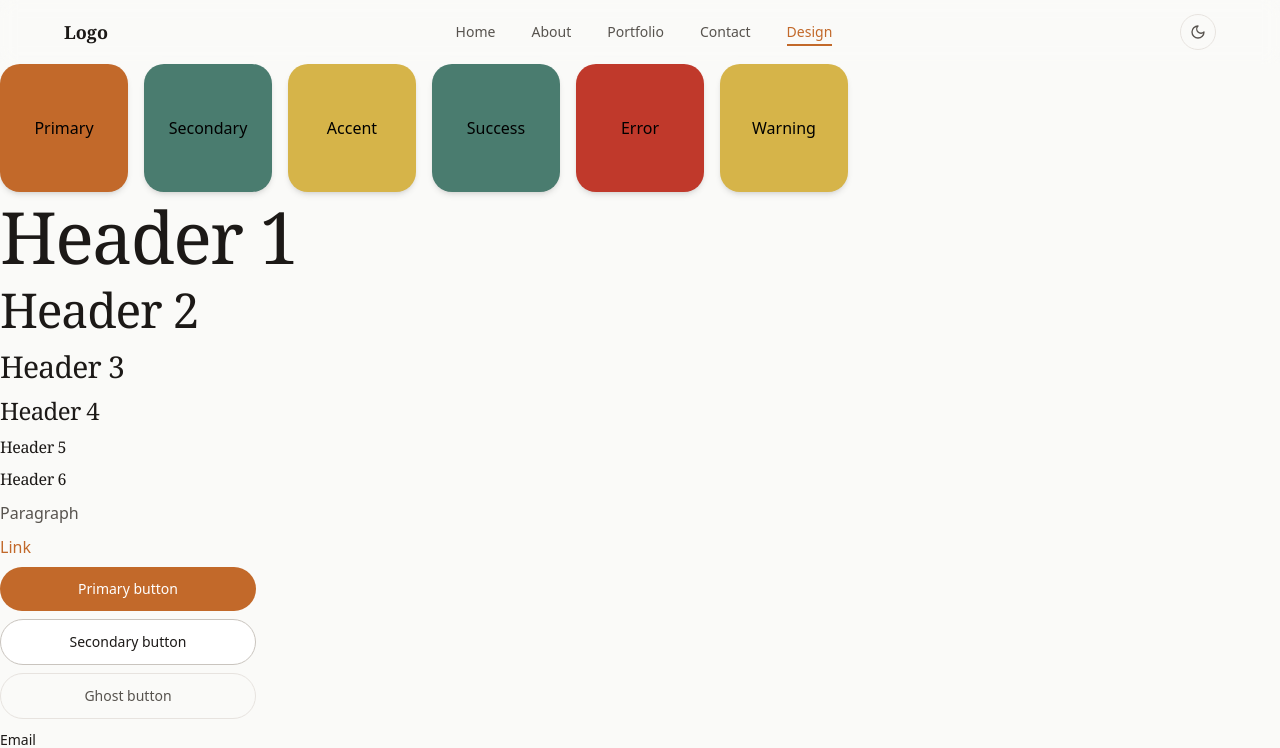
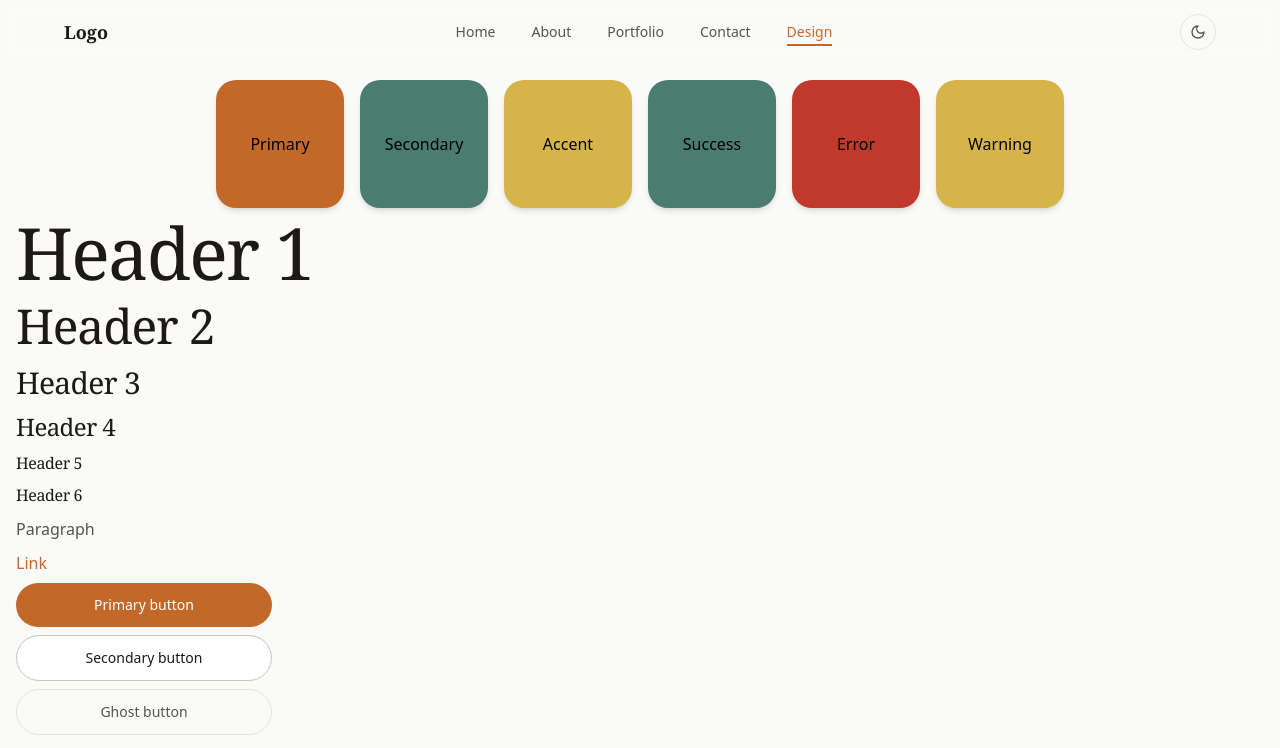
Before and after one commit to nerdboy626/portfolio, a Next.js app: page /design in a window 1280 px wide. Shown: the top 748 px of the page. Built offline with nearby package versions, Linux system fonts and the light colour scheme.

Commit message:
refactor: improve navigation bar behavior and dark mode transition

```diff
--- a/src/app/components/Navbar.tsx
+++ b/src/app/components/Navbar.tsx
@@ -1,6 +1,6 @@
 "use client";
 
-import { useState, useEffect } from "react";
+import { useState, useEffect, useRef } from "react";
 import Link from "next/link";
 import { usePathname } from "next/navigation";
 import DarkModeToggle from "./DarkModeToggle";
@@ -17,6 +17,7 @@ export default function Navbar() {
   const pathname = usePathname();
   const [scrolled, setScrolled] = useState(false);
   const [menuOpen, setMenuOpen] = useState(false);
+  const navRef = useRef<HTMLElement>(null);
 
   useEffect(() => {
     const onScroll = () => setScrolled(window.scrollY > 16);
@@ -28,8 +29,23 @@ export default function Navbar() {
     setMenuOpen(false);
   }, [pathname]);
 
+  useEffect(() => {
+    const handleClickOutside = (e: MouseEvent) => {
+      if (navRef.current && !navRef.current.contains(e.target as Node)) {
+        setMenuOpen(false);
+      }
+    };
+
+    if (menuOpen) {
+      document.addEventListener("mousedown", handleClickOutside);
+    }
+
+    return () => document.removeEventListener("mousedown", handleClickOutside);
+  }, [menuOpen]);
+
   return (
     <header
+      ref={navRef}
       className={[
         "fixed top-0 left-0 right-0 z-50 transition-all duration-500",
         scrolled
@@ -44,10 +60,7 @@ export default function Navbar() {
           className="no-underline shrink-0 flex items-center gap-2 group"
           aria-label="Home"
         >
-          <p
-            className="font-display text-lg font-semibold text-foreground
-                       group-hover:text-primary transition-colors duration-300 m-0"
-          >
+          <p className="font-display text-lg font-semibold text-foreground group-hover:text-primary transition-colors duration-300 m-0">
             Logo
           </p>
         </Link>
@@ -95,7 +108,7 @@ export default function Navbar() {
           <button
             className="md:hidden flex flex-col justify-center items-center w-9 h-9 gap-[5px] rounded-xl
                        hover:bg-muted transition-colors duration-200"
-            onClick={() => setMenuOpen((o) => !o)}
+            onClick={() => setMenuOpen((open) => !open)}
             aria-label={menuOpen ? "Close menu" : "Open menu"}
             aria-expanded={menuOpen}
           >
@@ -144,6 +157,7 @@ export default function Navbar() {
                     ? "bg-primary/10 text-primary"
                     : "text-foreground-muted hover:text-foreground hover:bg-muted",
                 ].join(" ")}
+                onClick={active ? () => setMenuOpen(false) : undefined}
               >
                 {label}
               </Link>
--- a/src/app/design/page.tsx
+++ b/src/app/design/page.tsx
@@ -1,7 +1,7 @@
 export default function Design() {
   return (
-    <div className="flex flex-col space-y-2 pb-52">
-      <div className="flex space-x-4">
+    <div className="flex flex-col space-y-2 pb-52 p-4">
+      <div className="flex flex-wrap gap-4 align-center justify-center">
         <div className="w-32 h-32 bg-primary rounded-lg shadow-md flex justify-center items-center">
           <p className="text-black">Primary </p>
         </div>
--- a/src/app/globals.css
+++ b/src/app/globals.css
@@ -141,6 +141,13 @@
     @apply box-border;
   }
 
+  /* Makes transition between light and dark modes more smooth */
+  *,
+  *::before,
+  *::after {
+    @apply transition-all duration-900 ease-in-out;
+  }
+
   html {
     scroll-behavior: smooth;
     -webkit-font-smoothing: antialiased;
```
